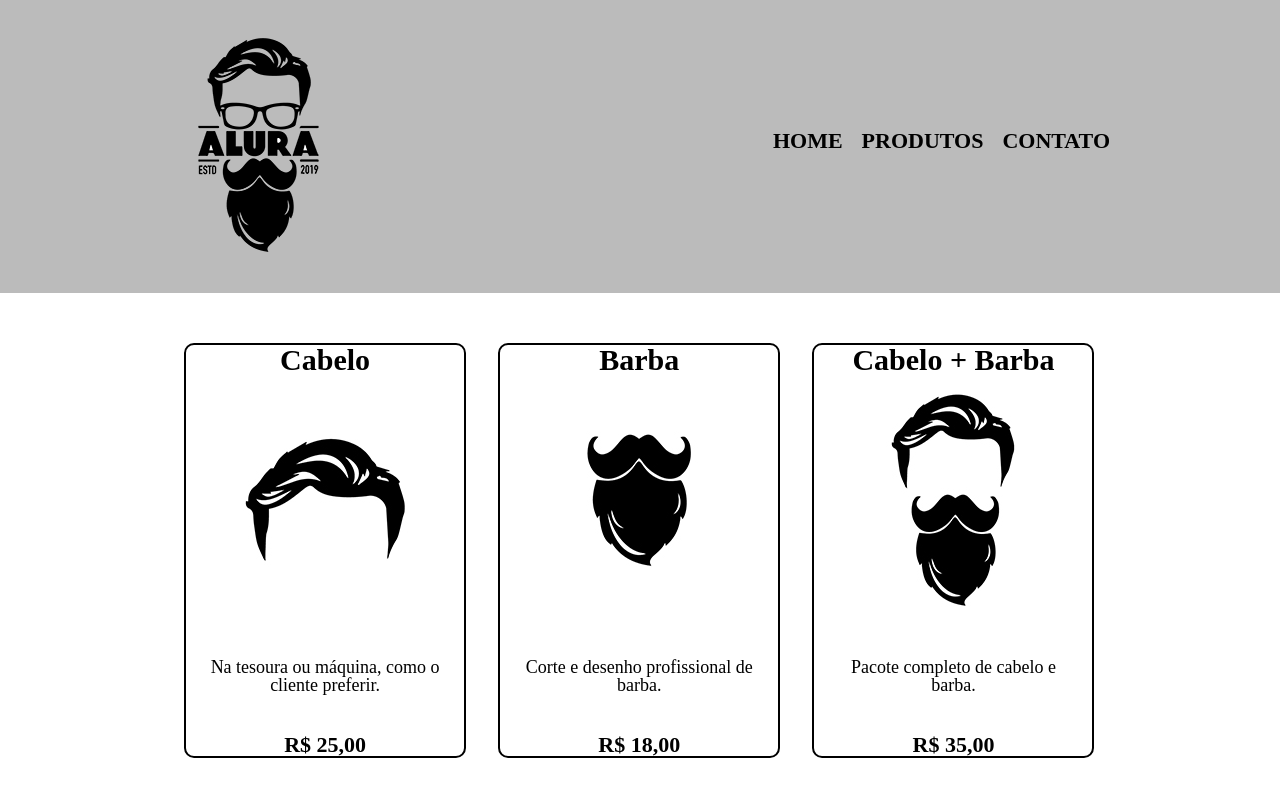
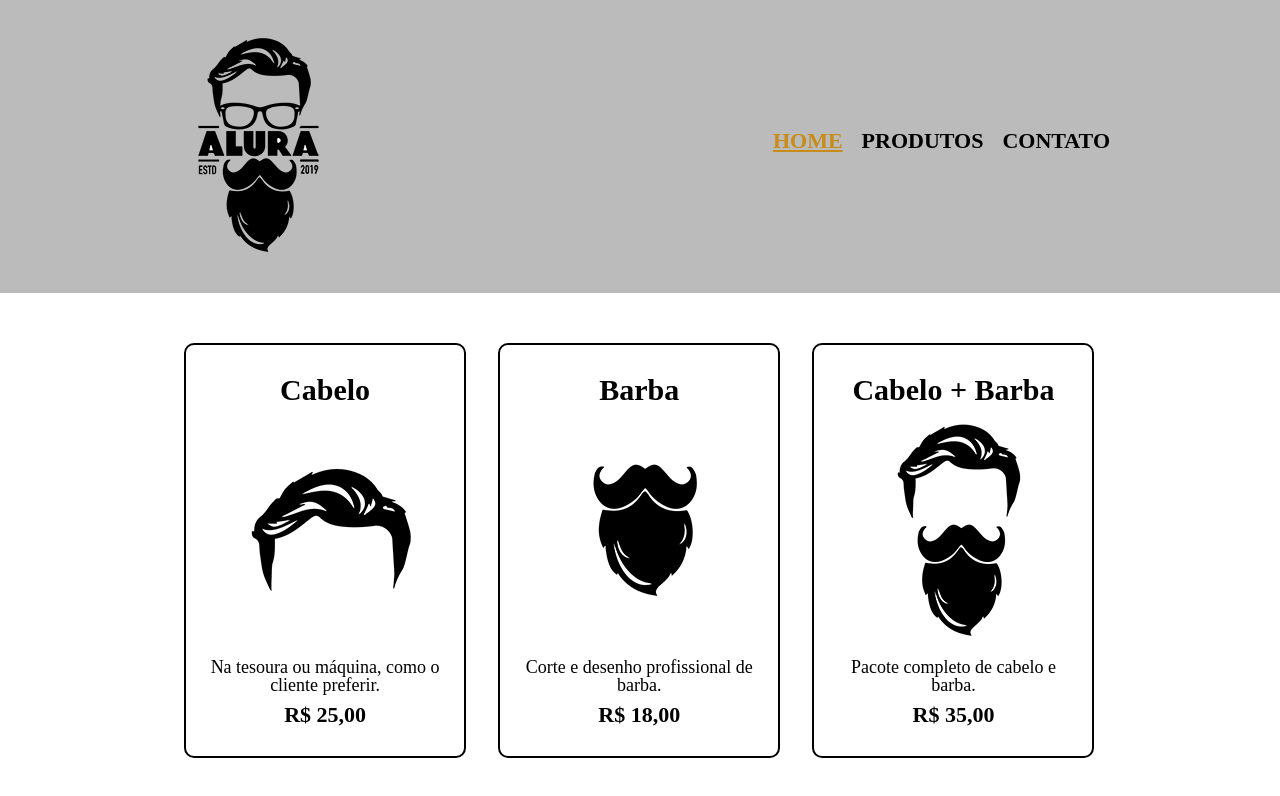
Before and after one commit to duartejr/barbearia_alura, a plain HTML site: page produtos.html in a window 1280 px wide. In both pictures the pointer is over the link "HOME". Drawn offline with Linux system fonts and the light colour scheme.

Commit message:
aplicando hover e active

```diff
--- a/produtos.css
+++ b/produtos.css
@@ -28,6 +28,11 @@ nav a {
     text-decoration: none;
 }
 
+nav a:hover {
+    color: #c78c19;
+    text-decoration: underline;
+}
+
 .produtos {
     width: 940px;
     margin: 0 auto;
@@ -40,9 +45,22 @@ nav a {
     width: 30%;
     vertical-align: top;
     margin: 0 1.5%;
+    padding: 30px 20px;
     box-sizing: border-box;
     border: 2px solid #000000;
     border-radius: 10px;
+}
+
+.produtos li:hover {
+    border-color: #c78c19;
+}
+
+.produtos li:active {
+    border-color: #088c19;
+}
+
+.produtos li:hover h2{
+    font-size: 34px;
 }
 
 .produtos h2 {
@@ -52,7 +70,6 @@ nav a {
 
 .produto-descricao {
     font-size: 18px;
-    padding: 30px 20px;
 }
 
 .produto-preco {
```
